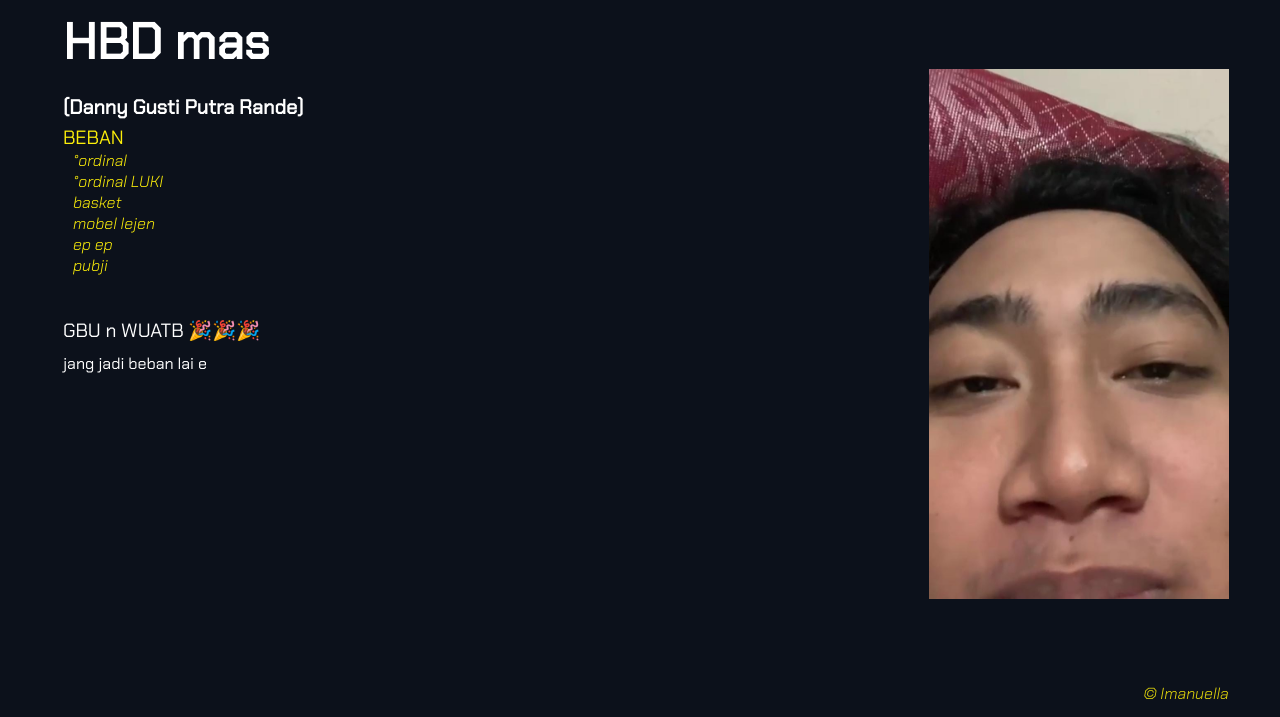
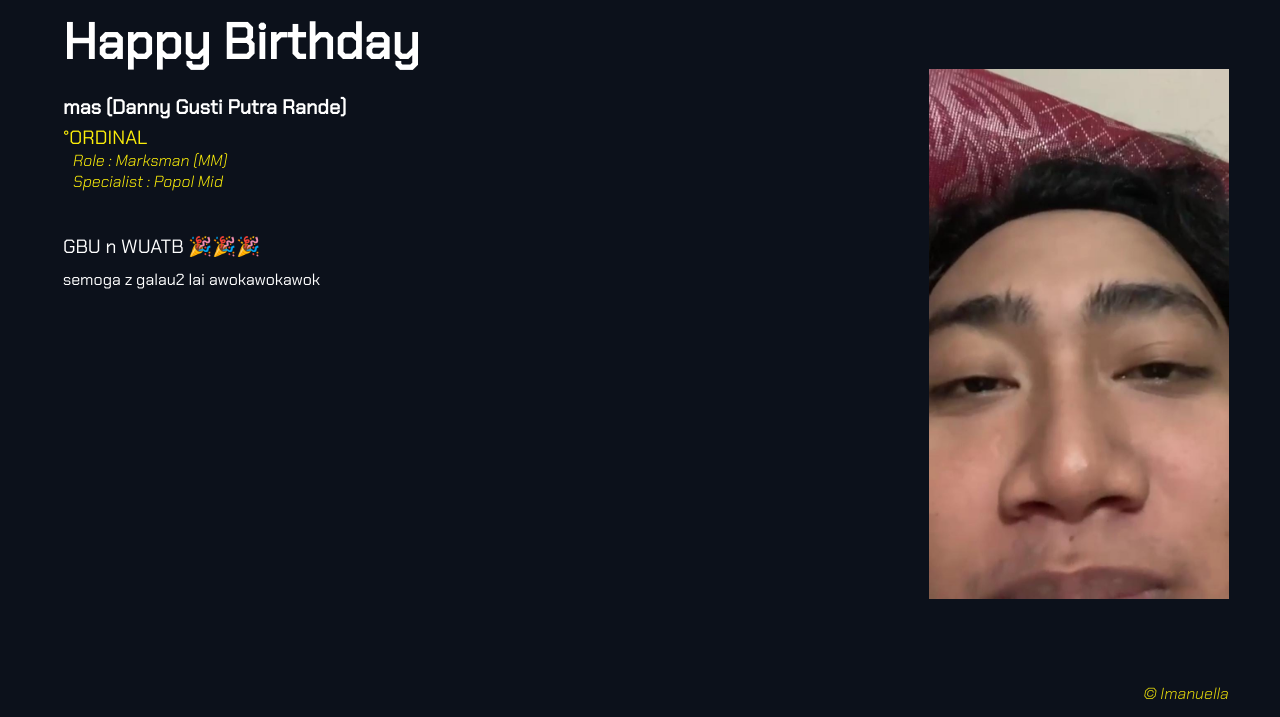
Before and after one commit to imanuella/masdannyjawa, a plain HTML site: page index.html in a window 1280 px wide. Shown: the part 83-800 px from the top of the page. Drawn offline with Linux system fonts and the light colour scheme.

Commit message:
Update index.html

```diff
--- a/index.html
+++ b/index.html
@@ -1,5 +1,5 @@
+<!--   why you look the code? hmm.. a curious one eh. the layout is wack man. cheeky bastard  -->
 <!DOCTYPE html>
-<!--   why you look the code? hmm.. a curious one eh. the layout is wack man. cheeky bastard  -->
 <html lang="en">
 <head>
     <meta charset="UTF-8">
@@ -24,30 +24,22 @@
 <main class="main kanan main-flex">
     <img src="img/mas.jpeg" alt="" width="300px">
     <div class="main-text">
-        <h1>HBD mas</h1>
-        <h2>(Danny Gusti Putra Rande)</h2>
+        <h1>Happy Birthday</h1>
+        <h2>mas (Danny Gusti Putra Rande)</h2>
         <div style="color: #fcee0a">
-            <p>BEBAN</p>
+            <p>&deg;ORDINAL</p>
             <div style="padding-left: 10px;">
                 <em>
-                    &deg;ordinal
+                    Role : Marksman (MM)
                     <br>
-                    &deg;ordinal LUKI
-                    <br>
-                    basket
-                    <br>
-                    mobel lejen
-                    <br>
-                    ep ep
-                    <br>
-                    pubji
+                    Specialist : Popol Mid
                 </em>
             </div>
         </div>
         <br><br>
         <p>GBU n WUATB 🎉🎉🎉</p>
         <ul class="menu-link1">
-            <li>jang jadi beban lai e</li>
+            <li>semoga z galau2 lai awokawokawok</li>
         </ul>
     </div>
 </main>
```
